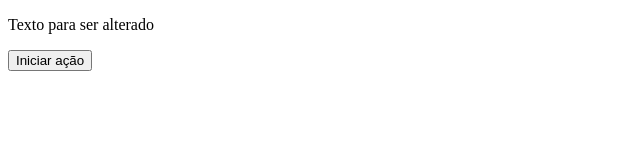
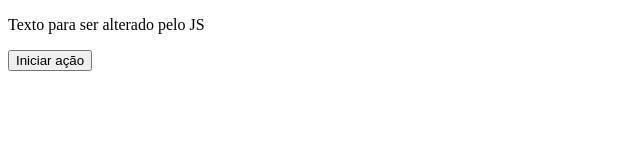
Before and after one commit to regispicaz/curso_algoritmo_1, a plain HTML site: page index.html in a window 1280 px wide. Shown: the full height of the page, 0-640 px from the left. Drawn offline with Linux system fonts and the light colour scheme.

Commit message:
Adição de creditos no readme e complemento em HTML

```diff
--- a/index.html
+++ b/index.html
@@ -8,7 +8,7 @@
 
 </head>
 <body>
-    <p id="paragrafo">Texto para ser alterado </p>
+    <p id="paragrafo">Texto para ser alterado pelo JS </p>
     <button onclick="acaoBotao()">Iniciar ação</button>
 </body>
 <script src="estrutura_repita.js"></script>
```
Also changed, not shown: 1 other file.
